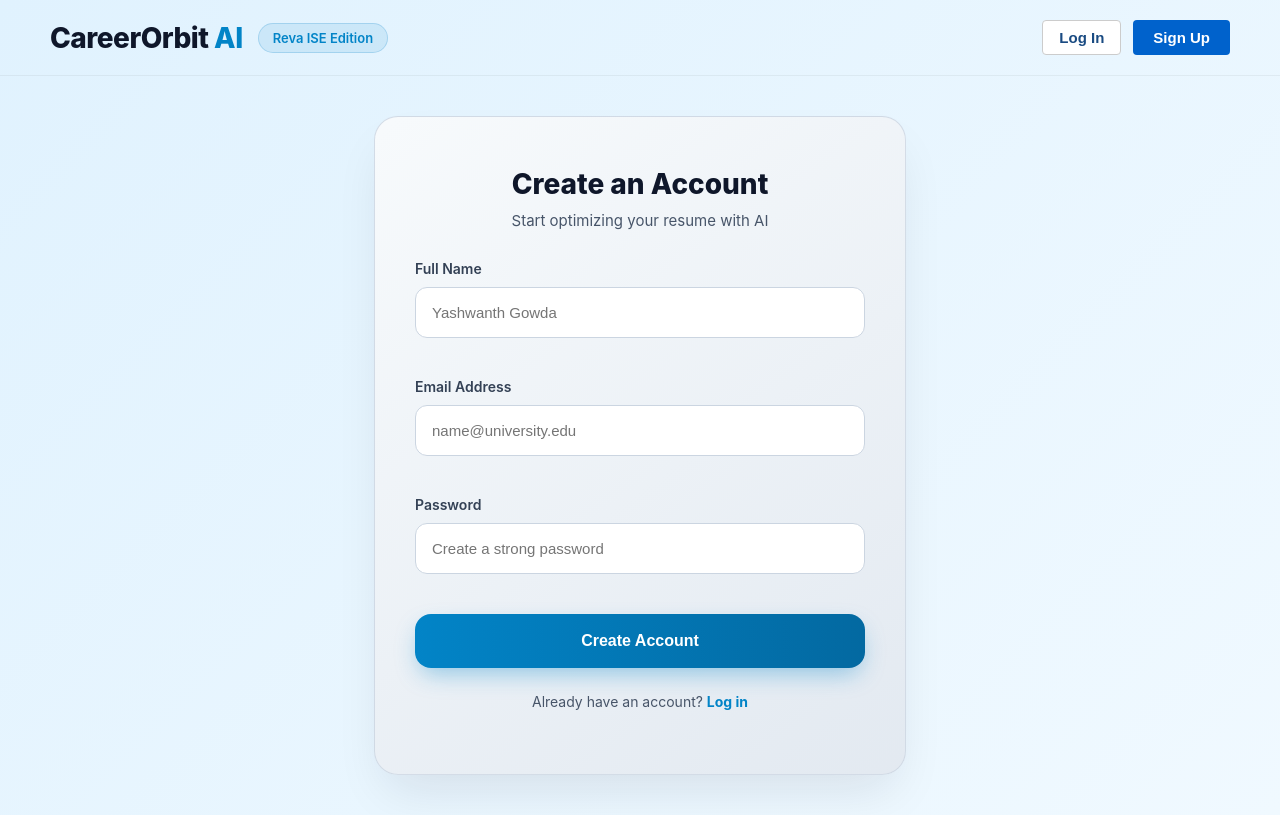
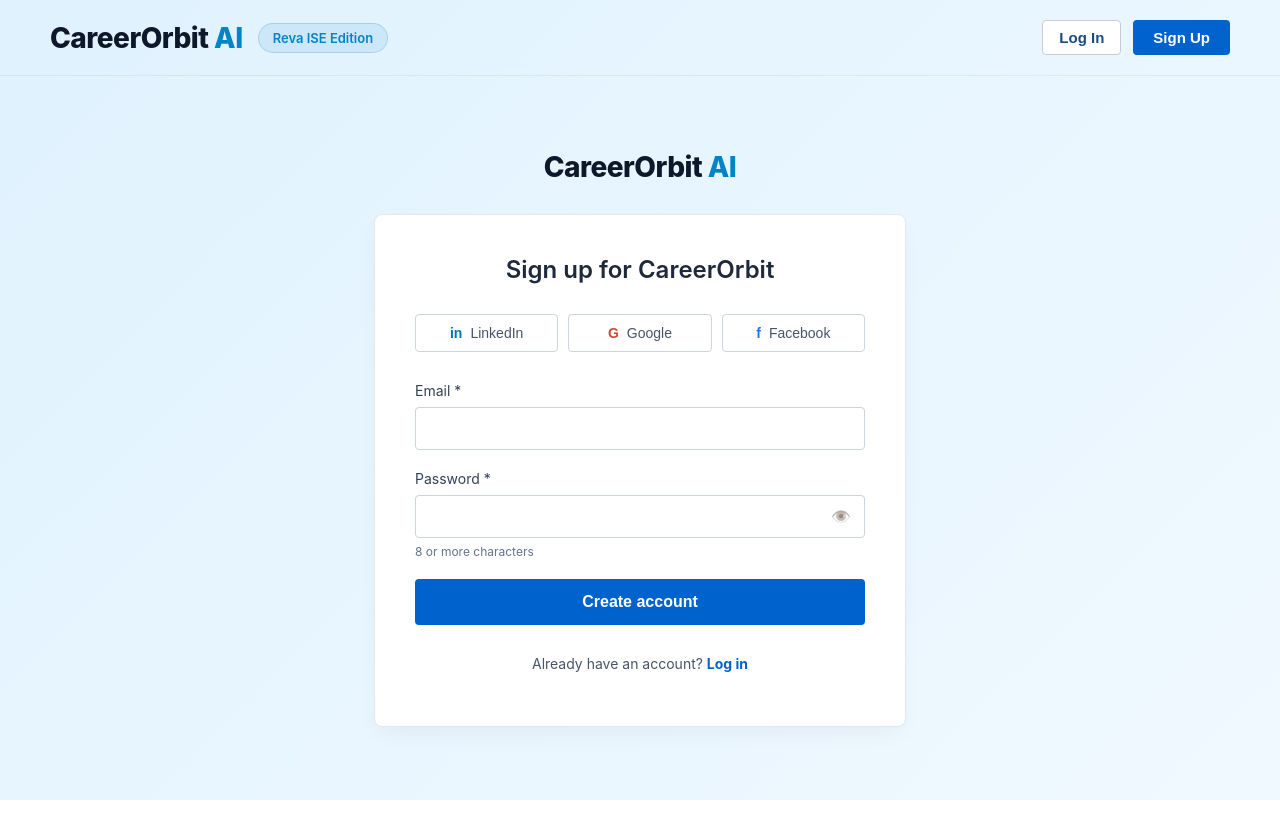
Before and after one commit to Yash200456/Caliper, a React (Create React App) app in the folder frontend/: page / in a window 1280 px wide. Both pictures are taken after a click on the button "Sign Up". Built offline with nearby package versions, Linux system fonts and the light colour scheme.

Commit message:
feat: Matched authentication views to Jobscan UI reference

```diff
--- a/frontend/src/App.js
+++ b/frontend/src/App.js
@@ -11,7 +11,8 @@
 
   const [email, setEmail] = useState('');
   const [password, setPassword] = useState('');
-  const [name, setName] = useState('');
+
+  // Notice we removed the "Name" field from signup because Jobscan doesn't ask for it initially!
 
   const handleUpload = async () => {
     if (!file || !jd) return alert("Please provide both a Resume and a Job Description!");
@@ -33,7 +34,7 @@
 
   const handleAuth = (e) => {
     e.preventDefault();
-    alert(`This is where we will connect to your Node/MongoDB backend later!\nSimulating ${currentView} for: ${email}`);
+    alert(`Simulating ${currentView} for: ${email}`);
     setCurrentView('dashboard');
   };
 
@@ -42,7 +43,6 @@
 
       {/* --- The Navbar --- */}
       <nav style={styles.navbar}>
-        {/* FIXED: Only one style property here now! */}
         <div onClick={() => setCurrentView('dashboard')} style={{cursor: 'pointer', ...styles.navLeft}}>
           <h1 style={styles.logo}>
             CareerOrbit <span style={styles.logoHighlight}>AI</span>
@@ -110,50 +110,79 @@
         </div>
       )}
 
-      {/* 2. THE LOGIN VIEW */}
+      {/* 2. THE LOGIN VIEW (Matched to Jobscan reference) */}
       {currentView === 'login' && (
         <div style={styles.authWrapper}>
+          {/* Logo outside the card */}
+          <div style={styles.authLogoContainer}>
+            <h1 style={styles.logo}>CareerOrbit <span style={styles.logoHighlight}>AI</span></h1>
+          </div>
+
           <div style={styles.authCard}>
-            <h2 style={styles.authTitle}>Welcome Back</h2>
-            <p style={styles.authSubtitle}>Log in to access your AI reports</p>
+            <h2 style={styles.authTitle}>Welcome back.</h2>
+
+            {/* Social Buttons */}
+            <div style={styles.socialGroup}>
+              <button style={styles.socialBtn}><span style={{color:'#0077b5', marginRight:'8px', fontWeight:'900'}}>in</span> LinkedIn</button>
+              <button style={styles.socialBtn}><span style={{color:'#db4437', marginRight:'8px', fontWeight:'900'}}>G</span> Google</button>
+              <button style={styles.socialBtn}><span style={{color:'#1877f2', marginRight:'8px', fontWeight:'900'}}>f</span> Facebook</button>
+            </div>
 
             <form onSubmit={handleAuth} style={styles.authForm}>
-              <div style={styles.inputGroup}>
-                <label style={styles.label}>Email Address</label>
-                <input type="email" required value={email} onChange={(e) => setEmail(e.target.value)} style={styles.authInput} placeholder="name@university.edu" />
+              <div style={styles.authInputGroup}>
+                <label style={styles.authLabel}>Email *</label>
+                <input type="email" required value={email} onChange={(e) => setEmail(e.target.value)} style={styles.authInput} />
               </div>
-              <div style={styles.inputGroup}>
-                <label style={styles.label}>Password</label>
-                <input type="password" required value={password} onChange={(e) => setPassword(e.target.value)} style={styles.authInput} placeholder="••••••••" />
+              <div style={styles.authInputGroup}>
+                <label style={styles.authLabel}>Password *</label>
+                <div style={{position: 'relative'}}>
+                  <input type="password" required value={password} onChange={(e) => setPassword(e.target.value)} style={{...styles.authInput, paddingRight: '40px'}} />
+                  <span style={styles.eyeIcon}>👁️</span>
+                </div>
               </div>
-              <button type="submit" style={styles.btnPrimary}>Log In</button>
+
+              <div style={styles.forgotPasswordContainer}>
+                <span style={styles.link}>Forgot password?</span>
+              </div>
+
+              <button type="submit" style={styles.authSubmitBtn}>Log in</button>
             </form>
             <p style={styles.authFooter}>Don't have an account? <span style={styles.link} onClick={() => setCurrentView('signup')}>Sign up</span></p>
           </div>
         </div>
       )}
 
-      {/* 3. THE SIGNUP VIEW */}
+      {/* 3. THE SIGNUP VIEW (Matched to Jobscan reference) */}
       {currentView === 'signup' && (
         <div style={styles.authWrapper}>
+          <div style={styles.authLogoContainer}>
+            <h1 style={styles.logo}>CareerOrbit <span style={styles.logoHighlight}>AI</span></h1>
+          </div>
+
           <div style={styles.authCard}>
-            <h2 style={styles.authTitle}>Create an Account</h2>
-            <p style={styles.authSubtitle}>Start optimizing your resume with AI</p>
+            <h2 style={styles.authTitle}>Sign up for CareerOrbit</h2>
+
+            <div style={styles.socialGroup}>
+              <button style={styles.socialBtn}><span style={{color:'#0077b5', marginRight:'8px', fontWeight:'900'}}>in</span> LinkedIn</button>
+              <button style={styles.socialBtn}><span style={{color:'#db4437', marginRight:'8px', fontWeight:'900'}}>G</span> Google</button>
+              <button style={styles.socialBtn}><span style={{color:'#1877f2', marginRight:'8px', fontWeight:'900'}}>f</span> Facebook</button>
+            </div>
 
             <form onSubmit={handleAuth} style={styles.authForm}>
-              <div style={styles.inputGroup}>
-                <label style={styles.label}>Full Name</label>
-                <input type="text" required value={name} onChange={(e) => setName(e.target.value)} style={styles.authInput} placeholder="Yashwanth Gowda" />
+              <div style={styles.authInputGroup}>
+                <label style={styles.authLabel}>Email *</label>
+                <input type="email" required value={email} onChange={(e) => setEmail(e.target.value)} style={styles.authInput} />
               </div>
-              <div style={styles.inputGroup}>
-                <label style={styles.label}>Email Address</label>
-                <input type="email" required value={email} onChange={(e) => setEmail(e.target.value)} style={styles.authInput} placeholder="name@university.edu" />
+              <div style={styles.authInputGroup}>
+                <label style={styles.authLabel}>Password *</label>
+                <div style={{position: 'relative'}}>
+                  <input type="password" required value={password} onChange={(e) => setPassword(e.target.value)} style={{...styles.authInput, paddingRight: '40px'}} />
+                  <span style={styles.eyeIcon}>👁️</span>
+                </div>
+                <p style={styles.helperText}>8 or more characters</p>
               </div>
-              <div style={styles.inputGroup}>
-                <label style={styles.label}>Password</label>
-                <input type="password" required value={password} onChange={(e) => setPassword(e.target.value)} style={styles.authInput} placeholder="Create a strong password" />
-              </div>
-              <button type="submit" style={styles.btnPrimary}>Create Account</button>
+
+              <button type="submit" style={styles.authSubmitBtn}>Create account</button>
             </form>
             <p style={styles.authFooter}>Already have an account? <span style={styles.link} onClick={() => setCurrentView('login')}>Log in</span></p>
           </div>
@@ -202,14 +231,27 @@
   emptyStateText: { fontSize: '20px', color: '#0f172a', margin: '0 0 10px 0' },
   emptyStateSubtext: { color: '#475569', textAlign: 'center', maxWidth: '300px' },
 
-  authWrapper: { display: 'flex', justifyContent: 'center', alignItems: 'center', flex: 1, padding: '40px' },
-  authCard: { width: '100%', maxWidth: '450px', background: 'linear-gradient(145deg, rgba(248, 250, 252, 0.95) 0%, rgba(226, 232, 240, 0.95) 100%)', backdropFilter: 'blur(16px)', borderRadius: '24px', border: '1px solid rgba(203, 213, 225, 0.8)', padding: '50px 40px', boxShadow: '0 25px 50px -12px rgba(15, 23, 42, 0.1)' },
-  authTitle: { margin: '0 0 10px 0', fontSize: '28px', fontWeight: '800', textAlign: 'center', color: '#0f172a' },
-  authSubtitle: { margin: '0 0 30px 0', fontSize: '15px', color: '#475569', textAlign: 'center' },
-  authForm: { display: 'flex', flexDirection: 'column', gap: '5px' },
-  authInput: { width: '100%', padding: '16px', borderRadius: '12px', border: '1px solid #cbd5e1', background: '#ffffff', color: '#0f172a', fontSize: '15px', outline: 'none', boxSizing: 'border-box', transition: 'border 0.2s', marginBottom: '10px' },
-  authFooter: { marginTop: '25px', textAlign: 'center', fontSize: '14px', color: '#475569' },
-  link: { color: '#0284c7', fontWeight: '700', cursor: 'pointer' }
+  /* --- JOBSCAN-STYLE AUTHENTICATION STYLES --- */
+  authWrapper: { display: 'flex', flexDirection: 'column', justifyContent: 'center', alignItems: 'center', flex: 1, padding: '40px' },
+  authLogoContainer: { marginBottom: '30px' },
+  authCard: { width: '100%', maxWidth: '450px', background: '#ffffff', borderRadius: '8px', border: '1px solid #e2e8f0', padding: '40px', boxShadow: '0 10px 25px -5px rgba(0, 0, 0, 0.05)' },
+  authTitle: { margin: '0 0 30px 0', fontSize: '24px', fontWeight: '600', textAlign: 'center', color: '#1e293b' },
+
+  socialGroup: { display: 'flex', gap: '10px', marginBottom: '30px' },
+  socialBtn: { flex: 1, display: 'flex', justifyContent: 'center', alignItems: 'center', background: '#ffffff', border: '1px solid #cbd5e1', borderRadius: '4px', padding: '10px', fontSize: '14px', fontWeight: '500', color: '#475569', cursor: 'pointer', transition: 'background 0.2s' },
+
+  authForm: { display: 'flex', flexDirection: 'column' },
+  authInputGroup: { marginBottom: '20px' },
+  authLabel: { display: 'block', marginBottom: '8px', fontSize: '14px', color: '#334155' },
+  authInput: { width: '100%', padding: '12px 14px', borderRadius: '4px', border: '1px solid #cbd5e1', background: '#ffffff', color: '#0f172a', fontSize: '15px', outline: 'none', boxSizing: 'border-box' },
+  eyeIcon: { position: 'absolute', right: '14px', top: '50%', transform: 'translateY(-50%)', cursor: 'pointer', opacity: 0.5 },
+  helperText: { margin: '6px 0 0 0', fontSize: '12px', color: '#64748b' },
+
+  forgotPasswordContainer: { textAlign: 'left', marginBottom: '20px' },
+  authSubmitBtn: { width: '100%', padding: '14px', background: '#0062cc', color: 'white', border: 'none', borderRadius: '4px', fontSize: '16px', fontWeight: '700', cursor: 'pointer', transition: 'background 0.2s' },
+
+  authFooter: { marginTop: '30px', textAlign: 'center', fontSize: '14px', color: '#475569' },
+  link: { color: '#0062cc', fontWeight: '700', cursor: 'pointer' }
 };
 
 export default App;
```
Also changed, not shown: 1 other file (tests, documents, lock files or other folders).
